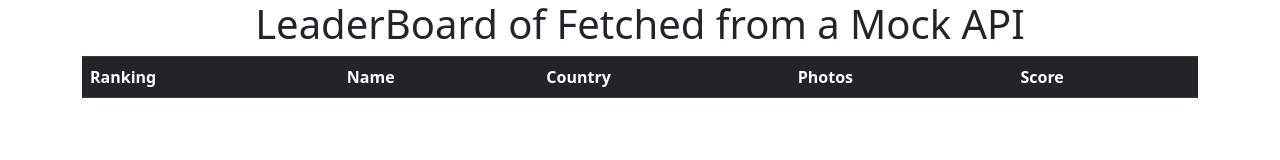
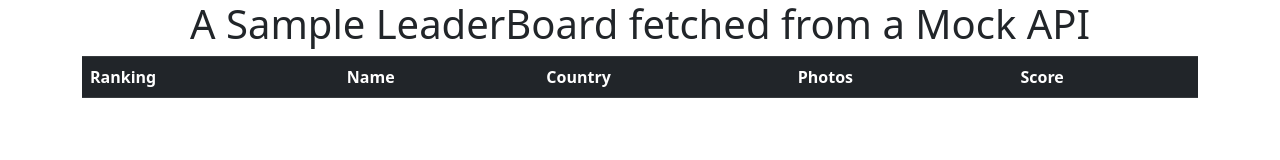
Before and after one commit to surid165/Website-with-API-fetch-in-Table, a plain HTML site: page index.html in a window 1280 px wide. Drawn offline with nearby package versions, Linux system fonts and the light colour scheme; no server answers.

Commit message:
Update index.html

```diff
--- a/index.html
+++ b/index.html
@@ -15,7 +15,7 @@
 </head>
 <body>
   <div class="container">
-    <h1 class="text-center">LeaderBoard of Fetched from a Mock API</h1>
+    <h1 class="text-center">A Sample LeaderBoard fetched from a Mock API</h1>
       <table class="table" id="myTable">
             <thead class="table-dark table-bordered">
               <tr>
```
